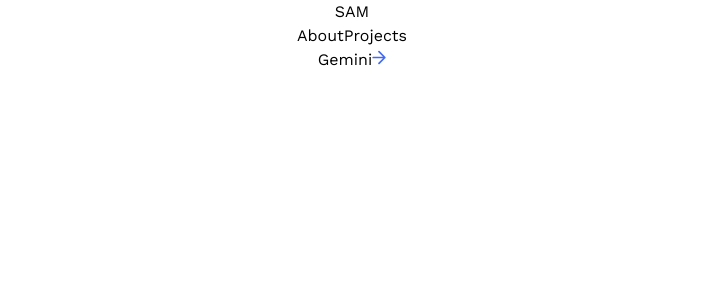
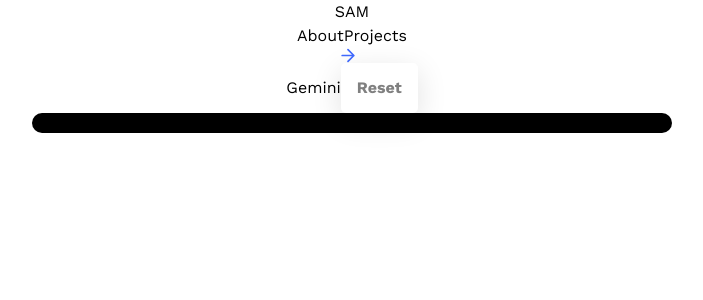
Before and after one commit to reignoverall/portfolio, a React (Vite) app: page /gemini in a window 1280 px wide. Shown: the top 300 px of the page, without its empty margins (288-991 px from the left). Built offline with nearby package versions, Linux system fonts and the light colour scheme; no server answers.

Commit message:
testing prompts

```diff
--- a/src/pages/Gemini.jsx
+++ b/src/pages/Gemini.jsx
@@ -1,9 +1,12 @@
-import React, { useState } from "react";
+import React, { useState, useEffect } from "react";
 import { GoogleGenerativeAI } from "@google/generative-ai";
+import styles from "./styles.module.css";
 import { arrow } from "../assets_3d/assets/icons";
+let timer;
 
 const Gemini = () => {
   const [data, setData] = useState(undefined);
+
   let res;
   const genAI = new GoogleGenerativeAI(import.meta.env.VITE_GOOGLE_API_KEY);
   const generationConfig = {
@@ -19,7 +22,7 @@ const Gemini = () => {
   });
   async function generateContent() {
     try {
-      const prompt = "Create a meal plan for today";
+      const prompt = "What is the capital of Azerbaijan";
       const result = await model.generateContent(prompt);
       const response = await result.response;
       console.log(response.text());
@@ -30,20 +33,47 @@ const Gemini = () => {
     }
   }
 
+  const [started, setStarted] = useState(false);
+  const dummyText = generateContent();
+
+  const handleGenerate = () => {
+    if (started) {
+      return;
+    }
+    setStarted(true);
+    let i = -1;
+    timer = setInterval(() => {
+      i++;
+      if (i === dummyText.length - 1) clearInterval(timer);
+      setData((prev) => prev + dummyText[i]);
+    }, 20);
+  };
+  const handleReset = () => {
+    setData("");
+    clearInterval(timer);
+    setStarted(false);
+  };
+
+  useEffect(() => {
+    return () => {
+      clearInterval(timer);
+    };
+  }, []);
+
   return (
     <section className="text-xl w-screen h-screen flex items-center bg-black text-white">
       Gemini
       <button
         className="ml-5 rounded-md bg-yellow-50 w-10"
-        onClick={() => {
-          generateContent();
-        }}
+        onClick={handleGenerate}
       >
         <img src={arrow} className="w-7 h-4 object-cover" />
+
+        <button onClick={handleReset} className={styles.button}>
+          Reset
+        </button>
       </button>
-      <p className="ml-60 rounded-3xl h-64 w-4/6 bg-neutral-500 neo-brutalism-blue ">
-        <p className="font-poppins text-left">{data}</p>
-      </p>
+      <div className={styles.container}> {!data ? "" : data}</div>
     </section>
   );
 };
--- /dev/null
+++ b/src/pages/styles.module.css
@@ -0,0 +1,38 @@
+.container {
+  padding: 10px;
+  max-width: 40rem;
+  margin: 0 auto;
+  display: flex;
+  width: 90%;
+  border-radius: 15px;
+  background: black;
+  color: white;
+  font-size: 15px;
+  letter-spacing: 0.5px;
+}
+
+.buttonsContainer {
+  display: flex;
+  justify-content: center;
+  margin-bottom: 40px;
+  gap: 10px;
+}
+.button {
+  padding: 0.8rem 1rem;
+  border-radius: 5px;
+  border: none;
+  box-shadow: 0 8px 30px rgb(0, 0, 0, 0.12);
+  background: #fff;
+  color: gray;
+  cursor: pointer;
+  font-weight: bold;
+}
+.button:hover {
+  box-shadow: inset -12px -8px 40px #46464620;
+}
+
+.codeMirror {
+  justify-content: center;
+  border-radius: 5px;
+  width: 100%;
+}
```
